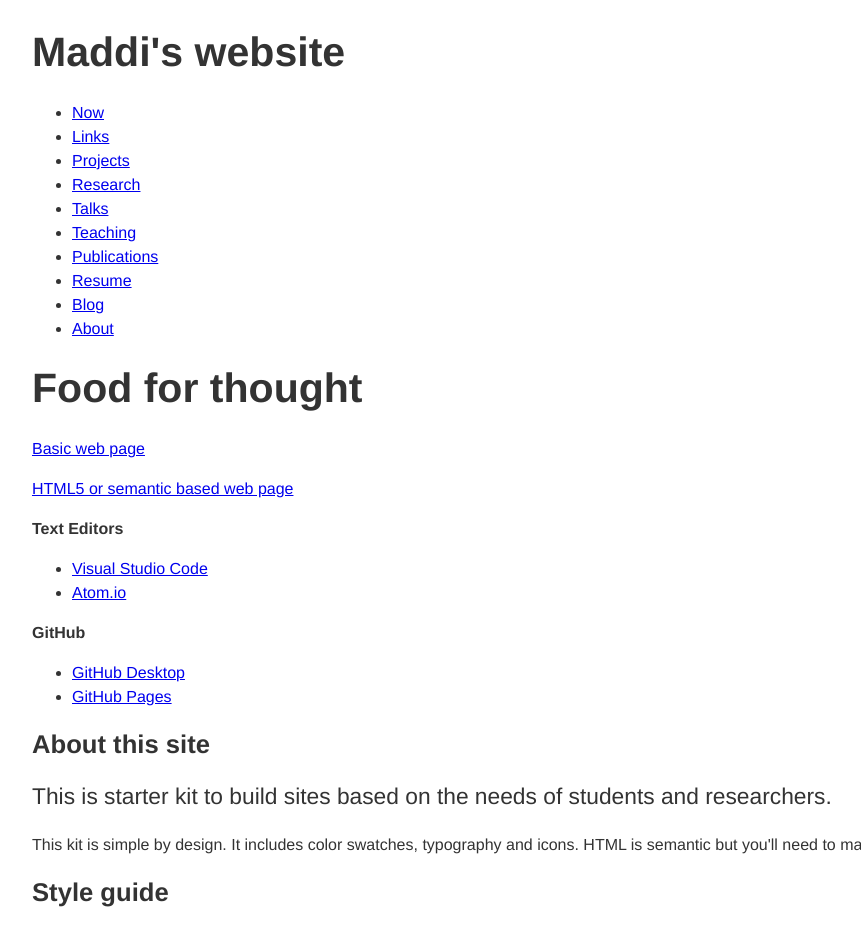
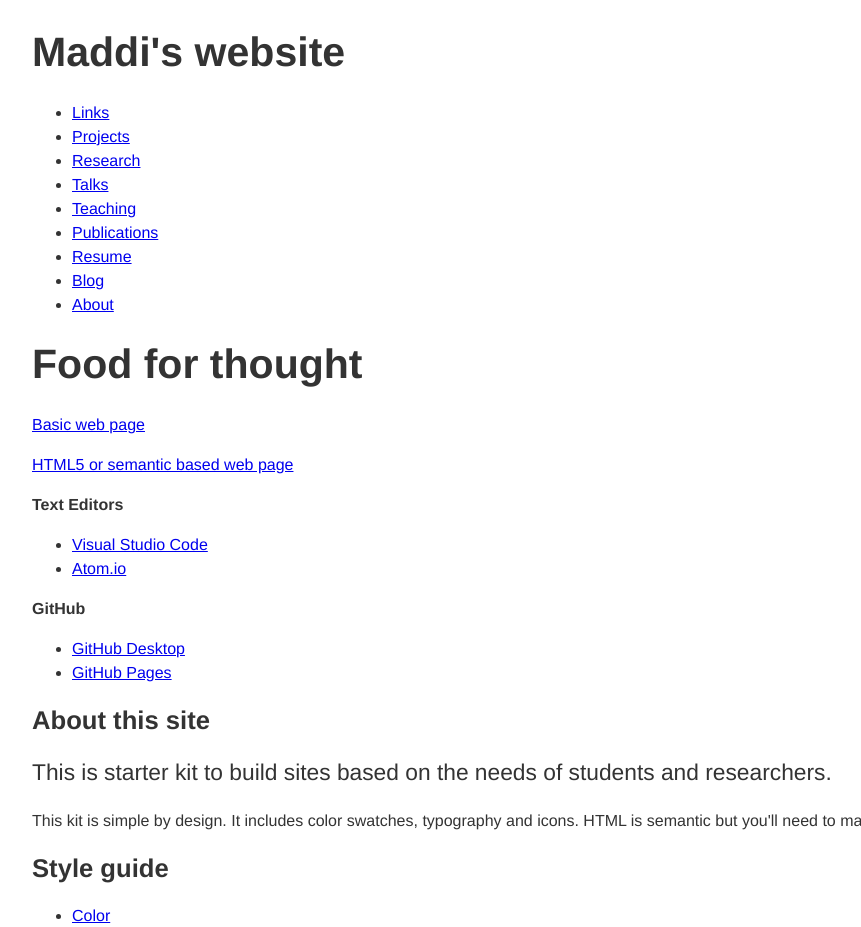
Before and after one commit to madcowen/madcowen.github.io, a plain HTML site: page index.html in a window 1280 px wide. Shown: the top 927 px of the page, without its empty margins (0-861 px from the left). Drawn offline with Linux system fonts and the light colour scheme.

Commit message:
comment out the Now link

```diff
--- a/index.html
+++ b/index.html
@@ -18,7 +18,7 @@
     </header>
     <nav role="navigation">
       <ul>
-        <li><a href="now/index.html">Now</a></li>
+        <!--<li><a href="now/index.html">Now</a></li> -->
         <li><a href="links/index.html">Links</a></li>
         <li><a href="projects/index.html">Projects</a></li>
         <li><a href="research/index.html">Research</a></li>
```
